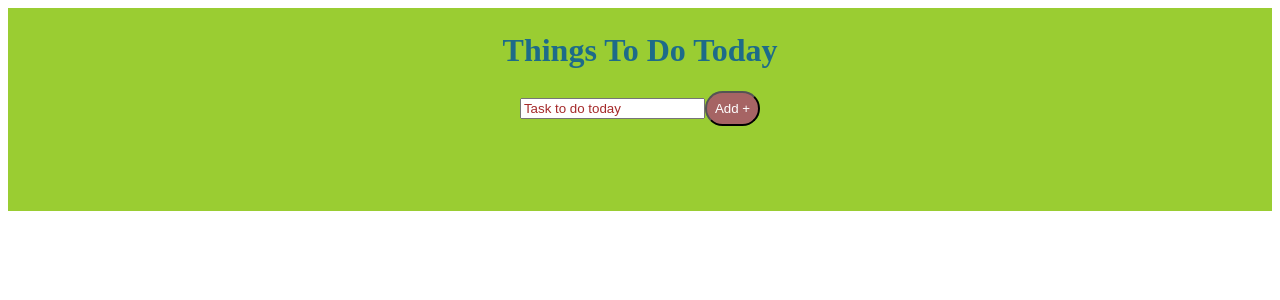
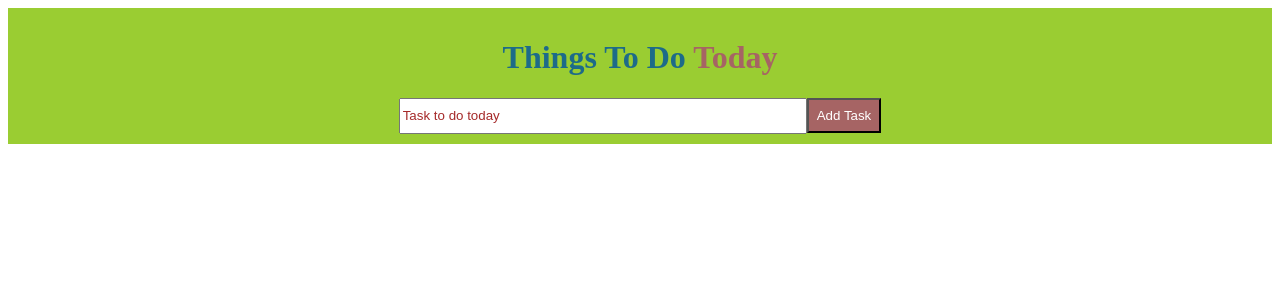
Before and after one commit to Esmondsmith/To-do-list, a React (Create React App) app: page / in a window 1280 px wide. Shown: the top 300 px of the page. Built offline with nearby package versions, Linux system fonts and the light colour scheme.

Commit message:
code modified

```diff
--- a/src/App.css
+++ b/src/App.css
@@ -9,8 +9,9 @@
 
 .TodoWrap {
   background-color: yellowgreen;
-  height: 200px;
-  padding-top: 3px;
+  height: 100%;
+  padding: 10px 3px;
+
 }
 
 .Todo {
@@ -19,20 +20,17 @@
   align-items: center;
   background: rgb(166, 100, 100);
   color: white;
-  padding: 0.75rem 1rem;
+  /* padding: 0.75rem 1rem; */
   border-radius: 5px;
-  margin-bottom: 1rem;
-}
-
-.trash {
-  margin-left: 6px;
-
+  margin: 5px;
+  width: 400px;
+  padding-left: 5px;
 }
 
 .todo-btn {
   background: rgb(166, 100, 100);
   color: white;
-  border-radius: 25px;
+  /* border-radius: 5px; */
   padding: 8px;
   cursor: pointer;
 }
@@ -40,3 +38,16 @@
 .todo-input::placeholder {
   color: brown;
 }
+
+.todo-input {
+  height: 30px;
+  width: 400px;
+}
+
+.todo-icon{
+  margin: 10px;
+}
+
+.trash-icon {
+  margin-right: 10px;
+}
--- a/src/components/Todo.js
+++ b/src/components/Todo.js
@@ -9,8 +9,8 @@ const Todo = ({task, toggleComplete, deleteTodo, editTodo}) => {
   return (
     <div className='Todo'>
         <p onClick={()=> toggleComplete(task.id)} className={`${task.completed ? 'completed' : ""}`}>{task.task}</p>
-        <div>
-            <FontAwesomeIcon icon={faPenToSquare} onClick={() => editTodo(task.id)}/>
+        <div className='todo-icon'>
+            <FontAwesomeIcon icon={faPenToSquare} onClick={() => editTodo(task.id)} className='trash-icon'/>
             <FontAwesomeIcon icon={faTrash} onClick={() => deleteTodo(task.id)}/>
         </div>
     </div>
--- a/src/components/TodoForm.js
+++ b/src/components/TodoForm.js
@@ -1,20 +1,22 @@
-import React, {useState} from 'react'
+import React, {useState} from 'react' //We import useState to be able to keep track of what the users entered in the input field
 
 const TodoForm = ({addTodo}) => {
 
   const [value, setValue] = useState ('')
+
   const handleSubmit = e => {
-    e.preventDefault();
+    e.preventDefault(); //To prevent default action of the form
 
     addTodo(value)
-    //This is used to clear the input field after the value entered in submitted
+    //This is used to clear the input field after the value entered is submitted
     setValue ('')
   }
 
   return (
     <form className='TodoForm' onSubmit={handleSubmit}>
+      {/* To get the user input, we add the onChange event to the input field*/}
       <input type='text' placeholder='Task to do today' className='todo-input' value={value} onChange={(e) => setValue(e.target.value)}/>
-      <button type='submit' className='todo-btn'>Add +</button>
+      <button type='submit' className='todo-btn'>Add Task</button>
     </form>
   )
 }
--- a/src/components/TodoWrap.js
+++ b/src/components/TodoWrap.js
@@ -3,9 +3,8 @@ import {v4 as uuidv4} from 'uuid';
 import Todo from './Todo'
 import EditTodoForm from './EditTodoForm'
 import TodoForm from './TodoForm'
+uuidv4();
 
-
-uuidv4();
 
 const TodoWrap = () => {
 
@@ -13,7 +12,8 @@ const TodoWrap = () => {
     const [todos, setTodos] = useState ([])
 
     const addTodo = todo => {
-        setTodos([...todos, {id: uuidv4(), task:todo, completed: false, isEdited: false}])
+        //we make a copy of the current todos state by using the spread operator ...todos
+        setTodos([...todos, {id: uuidv4(), task:todo, completed: false, isEditing: false}])
         console.log(todos)
     }
 
@@ -35,7 +35,7 @@ const TodoWrap = () => {
 
   return (
     <div className='TodoWrap'>
-        <h1 className='Todoh1'>Things To Do Today</h1>
+        <h1 className='Todoh1'>Things To Do <span style={{color: "rgb(166, 100, 100)"}}>Today</span></h1>
       <TodoForm addTodo={addTodo}/>
       {todos.map((todo, index) => (
         todo.isEditing ? (
```
